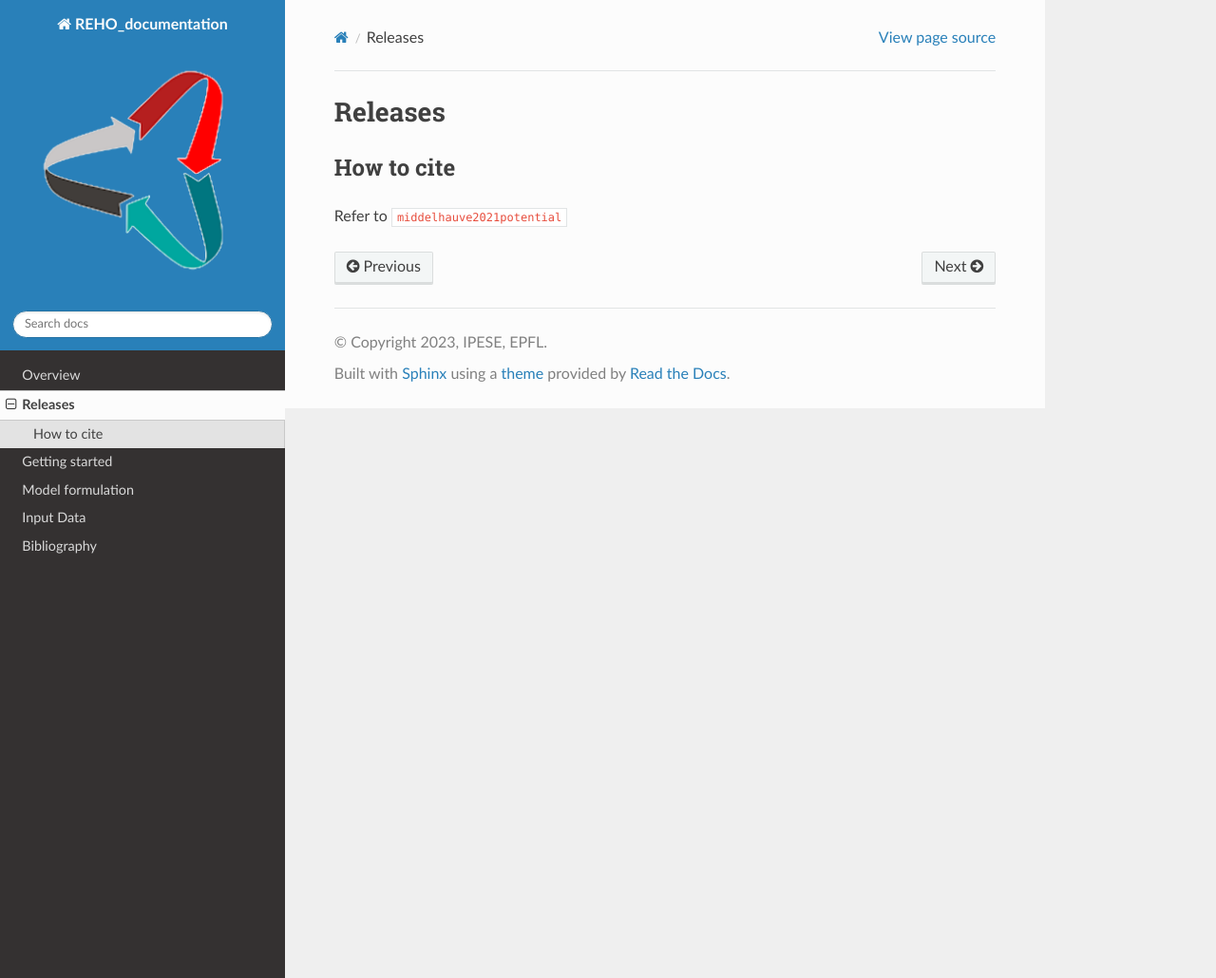
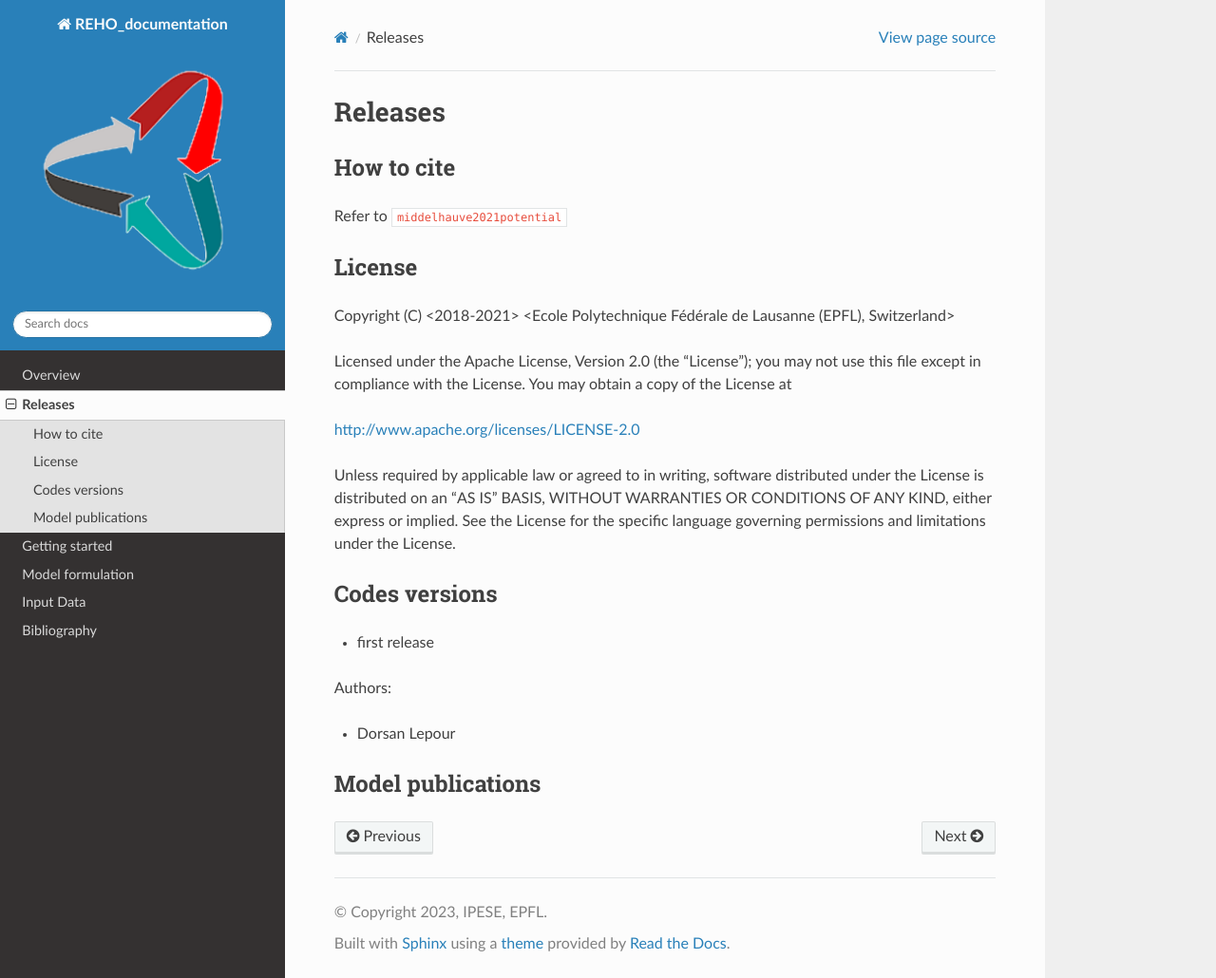
Before and after one commit to IPESE/REHO, a Sphinx documentation site: the page built from documentation/sections/Releases.rst, in a window 1280 px wide and 1030 px high. Shown: the whole window at 95% size. Built offline with Sphinx 7.4.7 and the Read the Docs theme 2.0.0, drawn with Linux system fonts in a browser that asks for light colours; cross-references to code outside the pages are shown as plain code.

Commit message:
:memo: Doc restructured

```diff
--- a/documentation/conf.py
+++ b/documentation/conf.py
@@ -19,7 +19,7 @@
 
 project = 'REHO_documentation'
 copyright = '2023, IPESE, EPFL'
-author = 'D. Lepour and G. Limpens'
+author = 'D. Lepour'
 
 # The full version, including alpha/beta/rc tags
 release = '1.0'
--- a/documentation/sections/Bibliography.rst
+++ b/documentation/sections/Bibliography.rst
@@ -2,6 +2,7 @@ Bibliography
 ++++++++++++
 .. _label_sec_bilbio:
 
+.. Please use the format: family_nameYEARfirst_title_text, such as middelhauve2021potential
 
 
 .. bibliography::
--- a/documentation/sections/Releases.rst
+++ b/documentation/sections/Releases.rst
@@ -6,3 +6,25 @@ How to cite
 
 Refer to
 :cite:t:`middelhauve2021potential`
+
+License
+=======
+
+Copyright (C) <2018-2021> <Ecole Polytechnique Fédérale de Lausanne (EPFL), Switzerland>
+
+Licensed under the Apache License, Version 2.0 (the "License"); you may not use this file except in compliance with the License. You may obtain a copy of the License at
+
+http://www.apache.org/licenses/LICENSE-2.0
+
+Unless required by applicable law or agreed to in writing, software distributed under the License is distributed on an "AS IS" BASIS, WITHOUT WARRANTIES OR CONDITIONS OF ANY KIND, either express or implied. See the License for the specific language governing permissions and limitations under the License.
+
+Codes versions
+==============
+- first release
+
+Authors:
+
+- Dorsan Lepour
+
+Model publications
+==================
```
Also changed, not shown: documentation/sections/Getting started.rst (+11 -0 lines), documentation/sections/Model formulation.rst (+29 -1 lines), documentation/sections/Overview.rst (+18 -1 lines).
